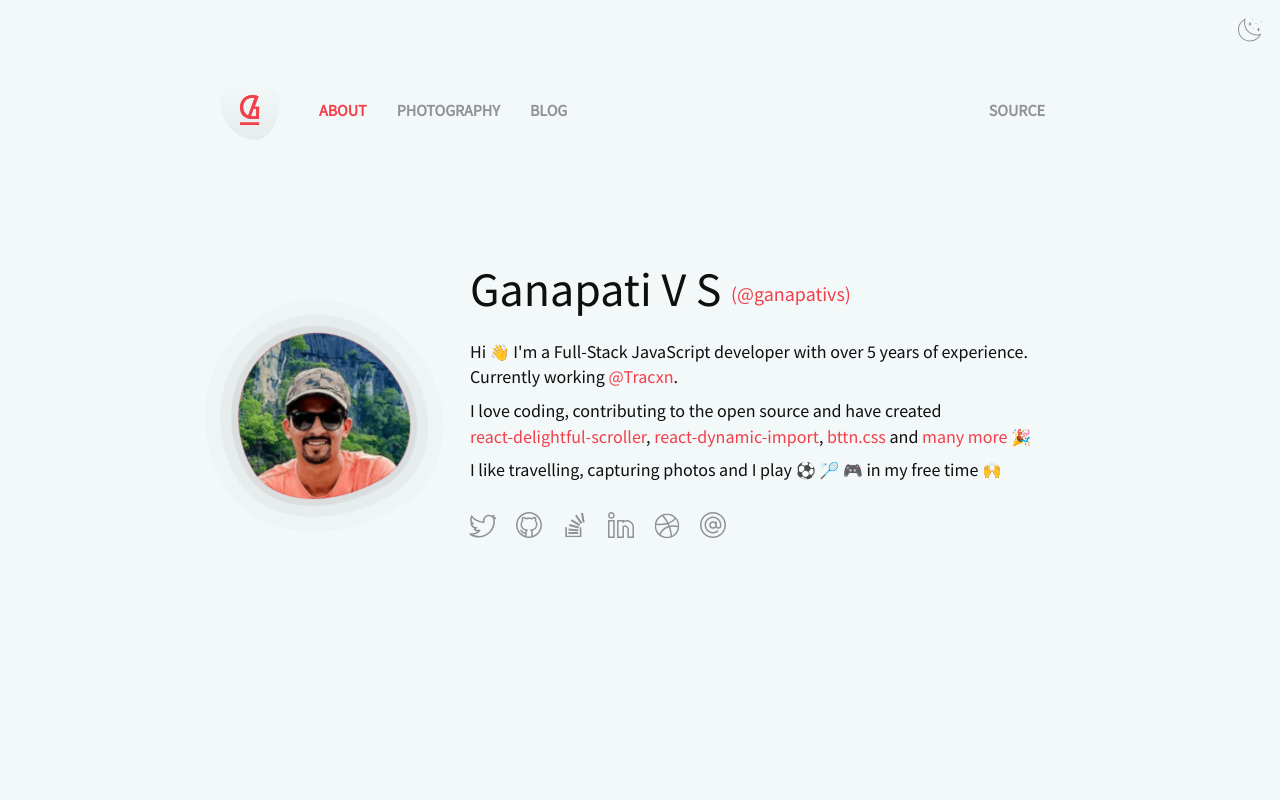
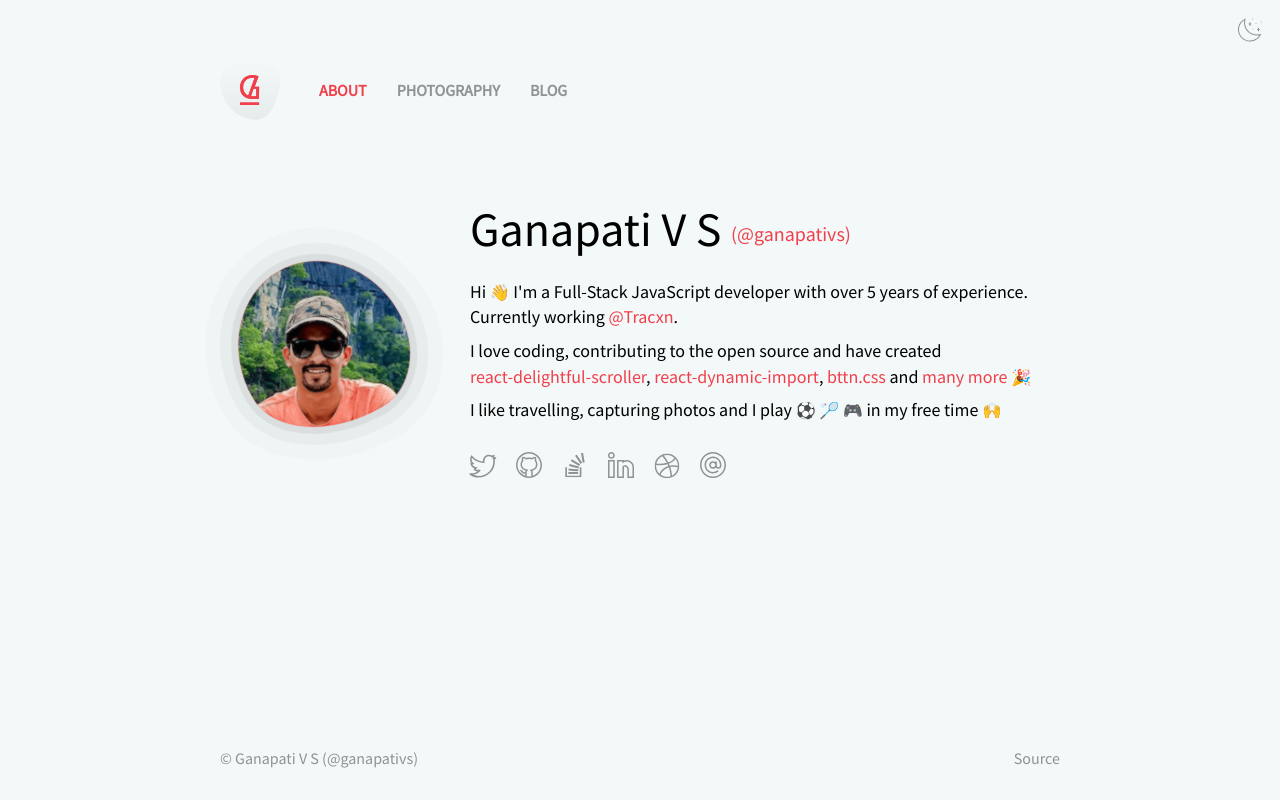
Before and after one commit to ganapativs/portfolio, a Gatsby site: page / in a window 1280 px wide. Built offline with nearby package versions, Linux system fonts and the light colour scheme; Gatsby itself is replaced by a stand-in of ours.

Commit message:
Footer and header cleanup

```diff
--- a/src/components/aboutMe.js
+++ b/src/components/aboutMe.js
@@ -6,14 +6,12 @@ import DevInfo from './devInfo';
 
 const Div = styled.div`
   display: flex;
-  flex-direction: row;
-  align-items: center;
-  justify-content: center;
-  color: var(--color-light);
+  align-items: flex-start;
   flex-direction: column;
 
   @media screen and (min-width: 768px) {
     flex-direction: row;
+    align-items: center;
   }
 `;
 
@@ -26,7 +24,7 @@ const ProfileInfo = styled.div`
 const AboutMe = ({ profileLogo }) => {
   return (
     <Div>
-      <ProfileLogo ppOnly profileLogo={profileLogo} />
+      <ProfileLogo profileLogo={profileLogo} />
       <ProfileInfo>
         <DevInfo />
         <ProfileLinks />
--- a/src/components/devInfo.js
+++ b/src/components/devInfo.js
@@ -1,6 +1,7 @@
 import React from 'react';
 import styled, { keyframes } from 'styled-components';
 import { captureEvent } from '../utils/ga';
+import ExternalLink from './externalLink';
 
 const DevName = styled.h1`
   font-size: 48px;
@@ -8,7 +9,6 @@ const DevName = styled.h1`
   font-weight: 400;
 
   @media screen and (max-width: 767px) {
-    text-align: center;
     font-size: 40px;
   }
 
@@ -46,7 +46,6 @@ const DevDescription = styled.h3`
   animation-name: ${SmallFadeInUp};
 
   @media screen and (max-width: 767px) {
-    text-align: center;
     font-size: 16px;
   }
 
@@ -68,15 +67,13 @@ const DevInfo = () => {
     <>
       <DevName className="animated fadeInUp faster animation-delay-half-s">
         Ganapati V S{' '}
-        <a
+        <ExternalLink
           href="https://twitter.com/ganapativs?ref=meetguns.com"
-          rel="noopener noreferrer"
           onClick={() =>
             captureEvent('Personal Twitter', 'click', 'Social Links')
-          }
-          target="_blank">
+          }>
           <span>(@ganapativs)</span>
-        </a>
+        </ExternalLink>
       </DevName>
       <DevDescription className="animated faster animation-delay-half-s">
         Hi{' '}
@@ -85,20 +82,17 @@ const DevInfo = () => {
         </span>{' '}
         I&#39;m a Full-Stack JavaScript developer with over 5 years of
         experience. Currently working{' '}
-        <a
+        <ExternalLink
           href="https://twitter.com/tracxn?ref=meetguns.com"
-          rel="noopener noreferrer"
           onClick={() =>
             captureEvent('Tracxn Twitter', 'click', 'Social Links')
-          }
-          target="_blank">
+          }>
           @Tracxn
-        </a>
+        </ExternalLink>
         . <Separator />I love coding, contributing to the open source and have
         created{' '}
-        <a
+        <ExternalLink
           href="https://www.npmjs.com/package/react-delightful-scroller?ref=meetguns.com"
-          rel="noopener noreferrer"
           onClick={() =>
             captureEvent(
               'react-delightful-scroller NPM',
@@ -106,39 +100,34 @@ const DevInfo = () => {
               'Social Links',
             )
           }
-          style={{ whiteSpace: 'nowrap' }}
-          target="_blank">
+          style={{ whiteSpace: 'nowrap' }}>
           react-delightful-scroller
-        </a>
+        </ExternalLink>
         ,{' '}
-        <a
+        <ExternalLink
           href="https://www.npmjs.com/package/react-dynamic-import?ref=meetguns.com"
-          rel="noopener noreferrer"
           onClick={() =>
             captureEvent('react-dynamic-import NPM', 'click', 'Social Links')
           }
-          style={{ whiteSpace: 'nowrap' }}
-          target="_blank">
+          style={{ whiteSpace: 'nowrap' }}>
           react-dynamic-import
-        </a>
+        </ExternalLink>
         ,{' '}
-        <a
+        <ExternalLink
           href="https://bttn.surge.sh/?ref=meetguns.com"
-          rel="noopener noreferrer"
-          onClick={() => captureEvent('bttn.surge.sh', 'click', 'Social Links')}
-          target="_blank">
+          onClick={() =>
+            captureEvent('bttn.surge.sh', 'click', 'Social Links')
+          }>
           bttn.css
-        </a>{' '}
+        </ExternalLink>{' '}
         and{' '}
-        <a
+        <ExternalLink
           href="https://github.com/ganapativs?ref=meetguns.com"
-          rel="noopener noreferrer"
           onClick={() =>
             captureEvent('Personal GitHub', 'click', 'Social Links')
-          }
-          target="_blank">
+          }>
           many more
-        </a>{' '}
+        </ExternalLink>{' '}
         <span role="img" aria-label="Yay!!!">
           🎉
         </span>
--- /dev/null
+++ b/src/components/externalLink.js
@@ -0,0 +1,9 @@
+import React from 'react';
+
+const ExternalLink = props => (
+  <a rel="noopener noreferrer" target="_blank" {...props}>
+    {props.children}
+  </a>
+);
+
+export default ExternalLink;
--- /dev/null
+++ b/src/components/footer.js
@@ -0,0 +1,55 @@
+import React from 'react';
+import styled from 'styled-components';
+import { FadeIn } from '../utils/keyframes';
+import ExternalLink from './externalLink';
+
+const FooterWrapper = styled.div`
+  display: flex;
+  justify-content: space-between;
+  padding: 30px 0 15px 0;
+  animation-name: ${FadeIn};
+  color: var(--color-light-dark);
+
+  a {
+    color: var(--color-light-dark);
+  }
+
+  @media screen and (min-width: 768px) {
+    padding: 60px 0 30px 0;
+  }
+`;
+
+const Left = styled.div`
+  display: inline-flex;
+  align-items: center;
+`;
+
+const Right = styled.div`
+  display: inline-flex;
+  align-items: center;
+`;
+
+const Footer = () => (
+  <FooterWrapper>
+    <Left>
+      <span>
+        © Ganapati V S (
+        <ExternalLink
+          title="Twitter"
+          href={'https://twitter.com/ganapativs?ref=meetguns.com'}>
+          @ganapativs
+        </ExternalLink>
+        )
+      </span>
+    </Left>
+    <Right>
+      <ExternalLink
+        title="View source code on GitHub"
+        href={'https://github.com/ganapativs/portfolio?ref=meetguns.com'}>
+        Source
+      </ExternalLink>
+    </Right>
+  </FooterWrapper>
+);
+
+export default Footer;
--- a/src/components/header.js
+++ b/src/components/header.js
@@ -2,26 +2,20 @@ import React, { useState, useEffect } from 'react';
 import { Link } from 'gatsby';
 // eslint-disable-next-line import/no-extraneous-dependencies
 import { Location } from '@reach/router';
-import styled, { keyframes, createGlobalStyle } from 'styled-components';
+import styled, { createGlobalStyle } from 'styled-components';
 import Logo from '../assets/logo/meetguns';
-
-const FadeIn = keyframes`
-  from {
-    opacity: 0;
-  }
-  to {
-    opacity: 1;
-  }
-`;
+import { FadeIn } from '../utils/keyframes';
 
 const HeaderWrapper = styled.div`
   display: flex;
   justify-content: space-between;
-  padding: 30px 0 30px 0;
+  padding: 30px 0;
   animation-name: ${FadeIn};
+  font-size: 14px;
 
   @media screen and (min-width: 768px) {
-    padding: 30px 0 100px 0;
+    padding: 60px 0;
+    font-size: inherit;
   }
 `;
 
@@ -34,10 +28,25 @@ const LogoWrapper = styled.div`
   align-items: center;
   justify-content: center;
   border-radius: 40% 60% 40% 60% / 35% 30% 70% 65%;
+  margin-right: 24px;
   background: linear-gradient(0deg, var(--color-light-op-3), transparent);
   box-shadow: 0 0 var(--color-orange), inset 0 0 var(--color-red),
     inset 0 0 var(--color-red), inset 0 0 var(--color-red),
     inset 0 0 var(--color-red);
+
+  svg {
+    height: 30px;
+  }
+
+  @media screen and (max-width: 767px) {
+    width: 40px;
+    height: 40px;
+    margin-right: 10px;
+
+    svg {
+      height: 20px;
+    }
+  }
 
   @media screen and (hover: hover) {
     transition: all 0.3s ease-out, border-color 0.4s ease-out,
@@ -70,10 +79,6 @@ const LogoWrapper = styled.div`
 const Left = styled.div`
   display: inline-flex;
   align-items: center;
-
-  ${LogoWrapper} {
-    margin-right: 24px;
-  }
 `;
 const Right = styled.div`
   display: inline-flex;
@@ -99,6 +104,10 @@ const RouteLinks = styled.div`
         transition: all 0.25s ease-in;
         color: var(--color-red);
       }
+    }
+
+    @media screen and (max-width: 767px) {
+      margin: 0 8px;
     }
   }
 `;
@@ -152,7 +161,7 @@ const Header = () => {
                 className={
                   logoActiveAnimateState ? 'init-hover-animate-state' : ''
                 }>
-                <Logo color="var(--color-red)" height={30} />
+                <Logo color="var(--color-red)" />
               </LogoWrapper>
             </button>
             <RouteLinks>
@@ -167,18 +176,7 @@ const Header = () => {
               ))}
             </RouteLinks>
           </Left>
-          <Right>
-            <RouteLinks>
-              <a
-                title="View source code on GitHub"
-                className="hide-xs"
-                target="_blank"
-                href={'https://github.com/ganapativs/portfolio'}
-                rel="noopener noreferrer">
-                Source
-              </a>
-            </RouteLinks>
-          </Right>
+          <Right></Right>
         </HeaderWrapper>
       )}
     </Location>
--- a/src/components/layout.js
+++ b/src/components/layout.js
@@ -16,32 +16,30 @@ import { captureEvent } from '../utils/ga';
  */
 import 'focus-visible';
 import Header from './header';
+import Footer from './footer';
 
 const LayoutWidth = styled.div`
   max-width: ${props => (props.full ? '100%' : '900px')};
   margin: 0 auto;
   height: 100%;
-  padding: 30px 30px;
+  min-height: 100vh;
+  padding: 0 25px;
+  display: flex;
+  flex-direction: column;
+  justify-content: space-between;
 
   @media screen and (min-width: 768px) {
-    padding: 50px 30px;
+    padding: 0 30px;
   }
 `;
 
 const Div = styled.div`
   display: flex;
-  justify-content: flex-start;
-  align-items: center;
-  min-height: 100%;
-
-  @media screen and (min-width: 768px) {
-    justify-content: flex-start;
-    align-items: center;
-  }
+  align-items: flex-start;
+  flex: 1;
 `;
 
 const ThemeSwitcher = styled.div`
-  color: var(--color-light);
   position: fixed;
   top: 10px;
   right: 10px;
@@ -62,6 +60,7 @@ const Layout = props => {
       <LayoutWidth full={props.full}>
         <Header />
         <Div>{props.children}</Div>
+        <Footer></Footer>
       </LayoutWidth>
       <ThemeToggler>
         {({ theme, toggleTheme }) => (
--- a/src/components/profileLinks.js
+++ b/src/components/profileLinks.js
@@ -7,6 +7,7 @@ import LinkedInIcon from '../assets/icons/linkedinIcon';
 import DribbbleIcon from '../assets/icons/dribbbleIcon';
 import EmailIcon from '../assets/icons/emailIcon';
 import { captureEvent } from '../utils/ga';
+import ExternalLink from './externalLink';
 
 const Icons = styled.div`
   padding: 10px;
@@ -15,7 +16,6 @@ const Icons = styled.div`
 const Div = styled.div`
   width: 100%;
   vertical-align: middle;
-  text-align: center;
 
   .app__link {
     text-align: left;
@@ -88,17 +88,15 @@ export default function ProfileLinks() {
           key={link}
           title={title}
           style={{ animationDelay: `${index * 0.1 + 0.4}s` }}>
-          <a
+          <ExternalLink
             href={link}
-            target="_blank"
-            rel="noopener noreferrer"
             onClick={() => captureEvent(seo, 'click', 'Social Links')}>
             <Component
               width={26}
               height={26}
               style={{ verticalAlign: 'sub' }}
             />
-          </a>
+          </ExternalLink>
         </Icons>
       ))}
     </Div>
--- a/src/components/profileLogo.js
+++ b/src/components/profileLogo.js
@@ -1,7 +1,7 @@
 import React from 'react';
 import styled, { keyframes } from 'styled-components';
 import Img from 'gatsby-image';
-import Logo from '../assets/logo/meetguns';
+import { Spin } from '../utils/keyframes';
 
 const Wiggle = keyframes`
   0% {
@@ -18,33 +18,40 @@ const Wiggle = keyframes`
   }
 `;
 
-const Spin = keyframes`
-  from {
-    transform: rotate(0deg);
+const MorphShadow = keyframes`
+  0% {
+    box-shadow: 0 0 0 0 var(--color-light-op-1),
+      0 0 0 0 var(--color-light-op-2), 0 0 0 0 var(--color-light-op-3);
   }
-  to {
-    transform: rotate(360deg);
+  100% {
+    box-shadow: 0 0 0 10px var(--color-transparent),
+      0 0 0 25px var(--color-transparent), 0 0 0 45px var(--color-transparent);
   }
 `;
 
-const Morph = keyframes`
+const MorphShadowMobile = keyframes`
+  0% {
+    box-shadow: 0 0 0 0 var(--color-light-op-1),
+      0 0 0 0 var(--color-light-op-2), 0 0 0 0 var(--color-light-op-3);
+  }
+  100% {
+    box-shadow: 0 0 0 10px var(--color-transparent),
+      0 0 0 17px var(--color-transparent), 0 0 0 25px var(--color-transparent);
+  }
+`;
+
+const MorphRest = keyframes`
   0% {
     transform: scale(0.95);
     border-radius: 50%;
     border-radius: 40% 60% 40% 60% / 35% 30% 70% 65%;
     background: var(--color-orange);
-    box-shadow: inset 6px -6px 12px var(--color-red),
-      inset 4px 0px 10px var(--color-blue), 0 0 0 0 var(--color-light-op-1),
-      0 0 0 0 var(--color-light-op-2), 0 0 0 0 var(--color-light-op-3);
   }
   100% {
     transform: scale(1.1);
     border-radius: 50%;
     background: var(--color-red);
     border-radius: 35% 65% 55% 45% / 48% 48% 52% 52%;
-    box-shadow: inset 6px -6px 12px var(--color-orange),
-      inset 4px 0px 10px var(--color-blue), 0 0 0 10px var(--color-transparent),
-      0 0 0 25px var(--color-transparent), 0 0 0 45px var(--color-transparent);
   }
 `;
 
@@ -59,7 +66,13 @@ const UserLogoBGCommon = styled.div`
 
 const UserLogoBG = styled(UserLogoBGCommon)`
   overflow: hidden;
-  animation: ${Morph} 8s ease-in-out infinite both alternate;
+  animation: ${MorphRest} 8s ease-in-out infinite both alternate,
+    ${MorphShadowMobile} 8s ease-in-out infinite both alternate;
+
+  @media screen and (min-width: 768px) {
+    animation: ${MorphRest} 8s ease-in-out infinite both alternate,
+      ${MorphShadow} 8s ease-in-out infinite both alternate;
+  }
 `;
 
 const UserLogoBGRotate = styled(UserLogoBGCommon)`
@@ -87,35 +100,20 @@ const UserLogoImage = styled(UserLogoBGCommon)`
     border-radius 0.1s ease-out, filter 0.2s ease-out;
 `;
 
-const UserLogoSVGWrapper = styled.div`
-  opacity: 1;
-  transform: scale(1) rotate(0deg);
-  transition: opacity 0.3s 0.1s ease-out, transform 0.3s 0.1s ease-out;
-`;
-
 const UserLogo = styled.div`
   width: 120px;
   height: 120px;
   padding: 30px 18px;
   text-align: center;
   position: relative;
-  margin: 50px auto 30px auto;
+  margin: 0 auto;
 
   @media screen and (min-width: 768px) {
-    &.ppOnly {
-      width: 160px;
-      height: 160px;
-    }
+    width: 160px;
+    height: 160px;
   }
 
-  &.ppOnly ${UserLogoSVGWrapper}, &:not(.noHover):hover ${UserLogoSVGWrapper} {
-    opacity: 0;
-    transform: scale(0.8) rotate(5deg);
-    transition: opacity 0.1s ease-in, transform 0.1s ease-in;
-    transition-delay: 0.2s;
-  }
-
-  &.ppOnly ${UserLogoImage}, &:not(.noHover):hover ${UserLogoImage} {
+  ${UserLogoImage} {
     opacity: 1;
     transform: scale(1) rotate(0deg) translateY(0);
     filter: grayscale(0%);
@@ -137,18 +135,16 @@ const W1 = styled.div`
 const W2 = styled.div`
   width: 160px;
   height: 120px;
+  margin: 30px 0 15px -15px;
 
   @media screen and (min-width: 768px) {
+    margin: 50px 0 25px 0;
     width: 200px;
     height: 160px;
   }
 `;
 
-export default function ProfileLogo({
-  ppOnly = false,
-  noHover = false,
-  profileLogo,
-}) {
+export default function ProfileLogo({ profileLogo }) {
   const sources = profileLogo
     ? [
         profileLogo.mobileImage.childImageSharp.fluid,
@@ -162,10 +158,7 @@ export default function ProfileLogo({
   return (
     <W1 className="animated jello">
       <W2 className="animated fadeInUp">
-        <UserLogo
-          className={`animated zoomInDown ${ppOnly ? 'ppOnly' : ''} ${
-            noHover ? 'noHover' : ''
-          }`}>
+        <UserLogo className="animated zoomInDown">
           <UserLogoBGRotate>
             <UserLogoBG>
               <UserLogoImageWrapper>
@@ -175,9 +168,6 @@ export default function ProfileLogo({
               </UserLogoImageWrapper>
             </UserLogoBG>
           </UserLogoBGRotate>
-          <UserLogoSVGWrapper>
-            <Logo height={60} />
-          </UserLogoSVGWrapper>
         </UserLogo>
       </W2>
     </W1>
--- a/src/pages/404.js
+++ b/src/pages/404.js
@@ -6,9 +6,7 @@ const NotFoundPage = () => (
   <>
     <SEO title="404: Not found" />
     <div>
-      <h2 style={{ color: 'var(--color-light)' }}>
-        This route doesn&#39;t exist...
-      </h2>
+      <h2>This route doesn&#39;t exist...</h2>
       <p>
         <Link to="/">Go to homepage</Link>
       </p>
--- /dev/null
+++ b/src/utils/keyframes.js
@@ -0,0 +1,20 @@
+import { keyframes } from 'styled-components';
+
+// eslint-disable-next-line import/prefer-default-export
+export const FadeIn = keyframes`
+    from {
+    opacity: 0;
+    }
+    to {
+    opacity: 1;
+    }
+`;
+
+export const Spin = keyframes`
+  from {
+    transform: rotate(0deg);
+  }
+  to {
+    transform: rotate(360deg);
+  }
+`;
```
